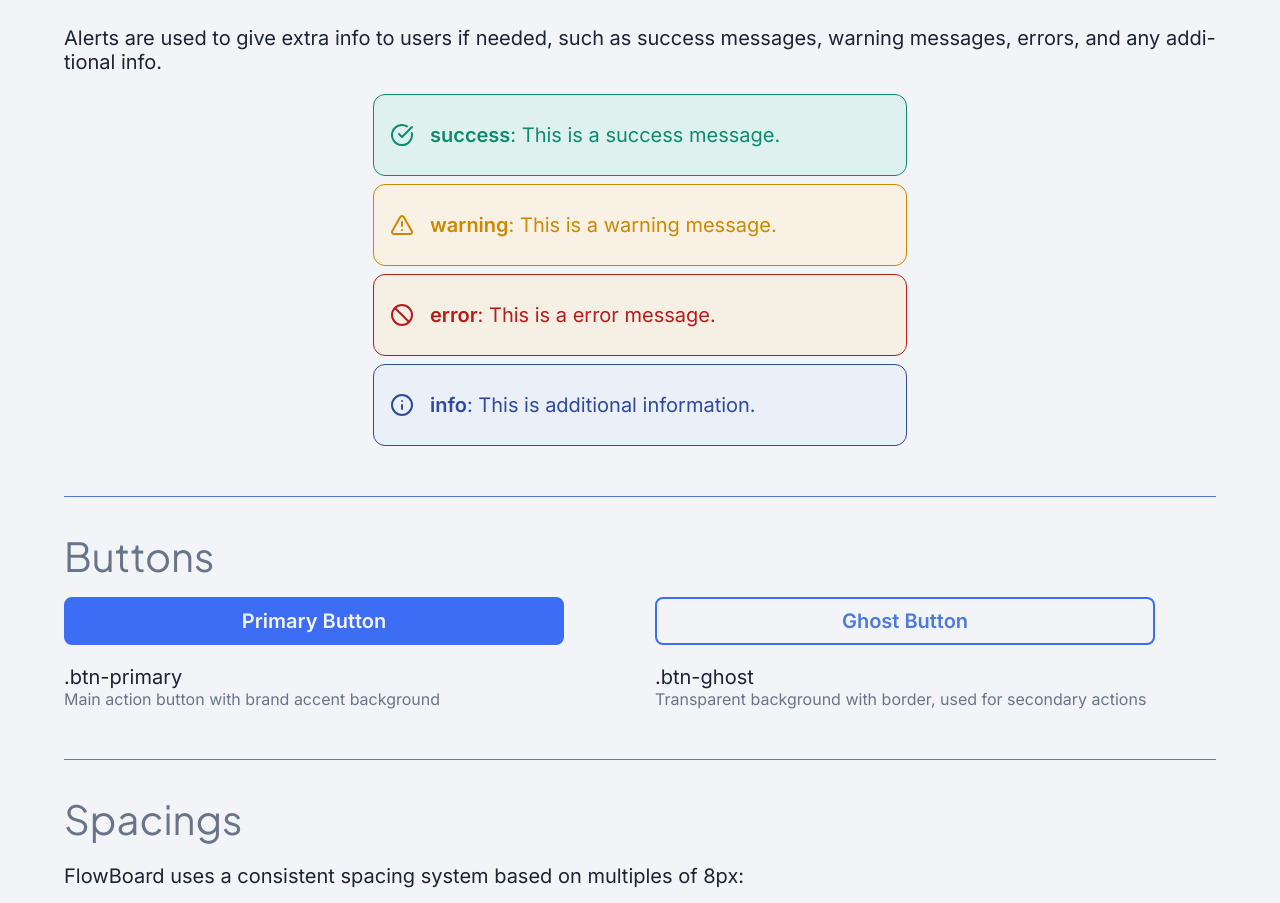
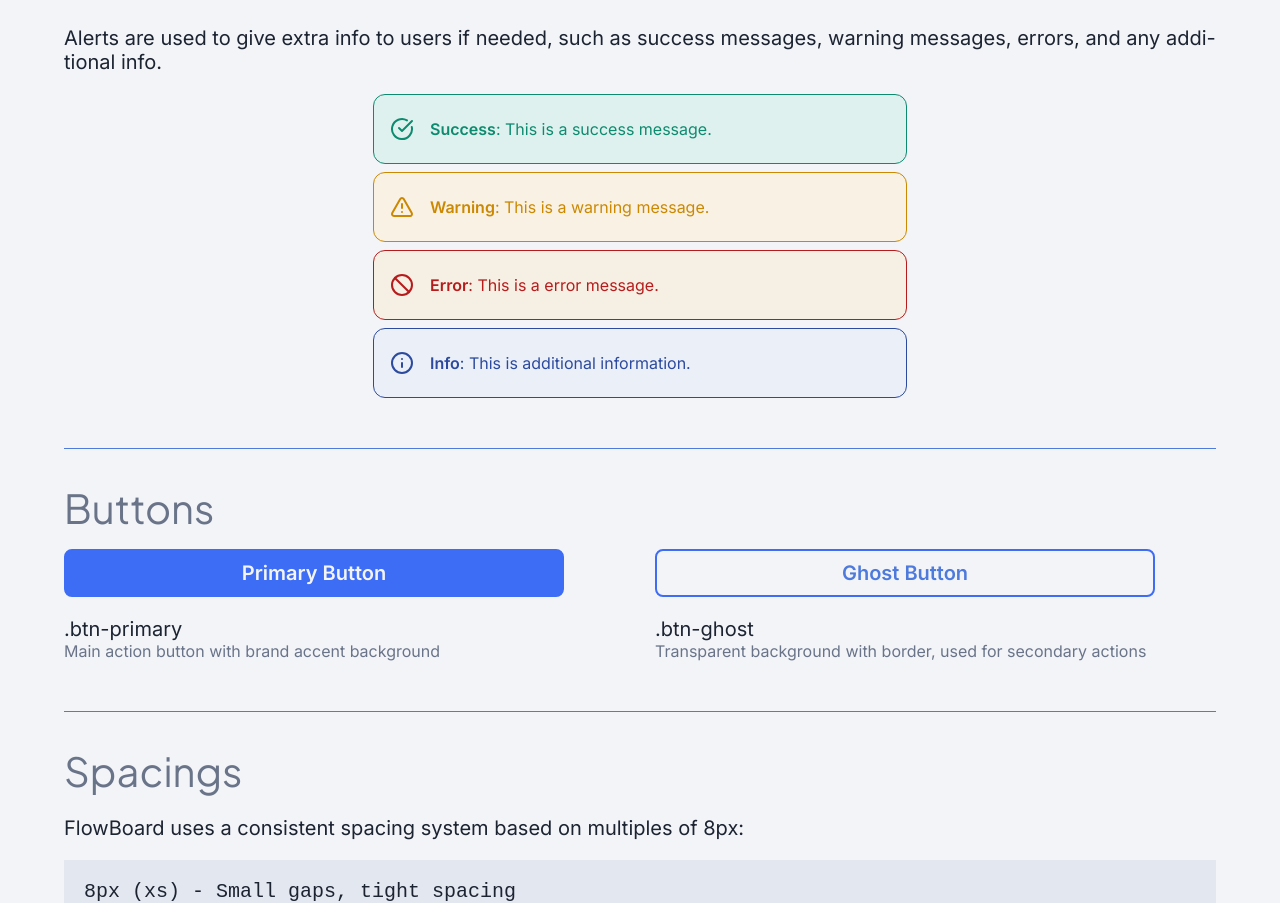
Before and after one commit to notEmmi/FlowBoard, a React (Vite) app in the folder frontend/: page /styleguide in a window 1280 px wide. Shown: the part 3571-4474 px from the top of the page. Built offline with nearby package versions, Linux system fonts and the light colour scheme; no server answers.

Commit message:
feat: enhance form input focus style and improve alert messages in ForgotPassword component

```diff
--- a/frontend/src/App.css
+++ b/frontend/src/App.css
@@ -224,6 +224,11 @@ form input{
   width: 60%;
 }
 
+form input:focus {
+  outline: 2px solid var(--ui-sidebar);
+
+}
+
 form button {
   margin-top: 20px;
   margin-bottom: 10px;
--- a/frontend/src/components/Alerts.css
+++ b/frontend/src/components/Alerts.css
@@ -33,3 +33,15 @@
 	color: var(--status-error);
 	background-color: var(--status-error-muted);
 }
+
+.alert p {
+	font-size: 16px;
+
+	@media (max-width: 768px) {
+		font-size: 12px;
+	}
+
+	@media (max-width: 375px){
+		font-size: 10px
+	}
+}
--- a/frontend/src/components/Alerts.jsx
+++ b/frontend/src/components/Alerts.jsx
@@ -15,7 +15,7 @@ export default function Alert({ type, children }) {
 	return (
 		<div className={`alert alert-${type}`}>
 			<Icon className='' />
-			<p><b>{type}</b>: {children}</p>
+			<p><b>{type.charAt(0).toUpperCase() + type.slice(1)}</b>: {children}</p>
 		</div>
 	);
 
--- a/frontend/src/pages/ForgotPassword.css
+++ b/frontend/src/pages/ForgotPassword.css
@@ -4,6 +4,8 @@
 	align-items: center;
 	justify-content: center;
 	width: 100%;
+	text-align: start;
+	gap: 16px;
 }
 
 .forgot-password h2, .forgot-password p {
--- a/frontend/src/pages/ForgotPassword.jsx
+++ b/frontend/src/pages/ForgotPassword.jsx
@@ -1,34 +1,39 @@
 import './ForgotPassword.css';
 import Modal from '../components/Modal.jsx';
-import { useState } from 'react';
+import { use, useState } from 'react';
 import { requestPasswordReset } from '../api';
-
-function ConfirmationModal ({isOpen, closeModal}) {
-	return(
-		<Modal isOpen={isOpen} onClose={() => closeModal(false)}>
-			<div className='forgot-password'>
-				<h2>Reset Password</h2>
-				<p>Check your email for reset instructions.</p>
-			</div>
-		</Modal>
-	)
-}
+import Alert from "../components/Alerts.jsx";
 
 export default function ForgotPassword ({ isOpen, closeModal, onSwitchToLogin }) {
-	const [isConfirmationOpen, setConfirmationOpen] = useState(false);
+	// const [isConfirmationOpen, setConfirmationOpen] = useState(false);
 	const [email, setEmail] = useState('');
 	const [error, setError] = useState('');
+	const [success, setSuccess] = useState('');
 	const [isSubmitting, setIsSubmitting] = useState(false);
+
+	const validEmail = function(email) {
+		const pattern = /^[^\s@]+@[^\s@]+\.[^\s@]+$/;
+		return pattern.test(email);
+	}
 
 	async function onSend(e) {
 		e.preventDefault();
 		setError('');
+
+		// Email Validation
+		if (!email.trim()) {
+			setError('Email is required.');
+			return;
+		} else if (!validEmail(email)) {
+			setError('Please enter a valid email address. (abc@xyz.com)');
+			return;
+		}
+
 		setIsSubmitting(true);
 
 		try {
 			await requestPasswordReset({ email });
-			closeModal(false);
-			setConfirmationOpen(true);
+			setSuccess('Check your email for reset instructions.');
 			setEmail('');
 		} catch (err) {
 			setError(err.message || 'Request failed');
@@ -42,18 +47,20 @@ export default function ForgotPassword ({ isOpen, closeModal, onSwitchToLogin })
 		<>
 		<Modal isOpen={isOpen} onClose={() => closeModal(false)} >
 			<div className="forgot-password">
+				{error && <Alert type='error'>{error}</Alert>}
+				{success && <Alert type='success'>{success}</Alert>}
 				<h2>Reset Password</h2>
 				<p className='tagline'>Enter the email associated with your account and we'll send you password reset instructions.</p>
-				<form className="auth-form" onSubmit={onSend}>
+				<form className="auth-form" onSubmit={onSend} noValidate>
 					<label>
 						Email
 						<input
 							type="email"
 							name="email"
 							placeholder="you@example.com"
-							value={email}
-							onChange={(e) => setEmail(e.target.value)}
-							required
+							onChange={(e) => setEmail(e.target.value)
+
+							}
 						/>
 					</label>
 
@@ -68,7 +75,7 @@ export default function ForgotPassword ({ isOpen, closeModal, onSwitchToLogin })
 				</div>
 			</div>
 		</Modal>
-		<ConfirmationModal isOpen={isConfirmationOpen} closeModal={setConfirmationOpen}/>
+		{/* <ConfirmationModal isOpen={isConfirmationOpen} closeModal={setConfirmationOpen}/> */}
 		</>
 	);
 }
```
